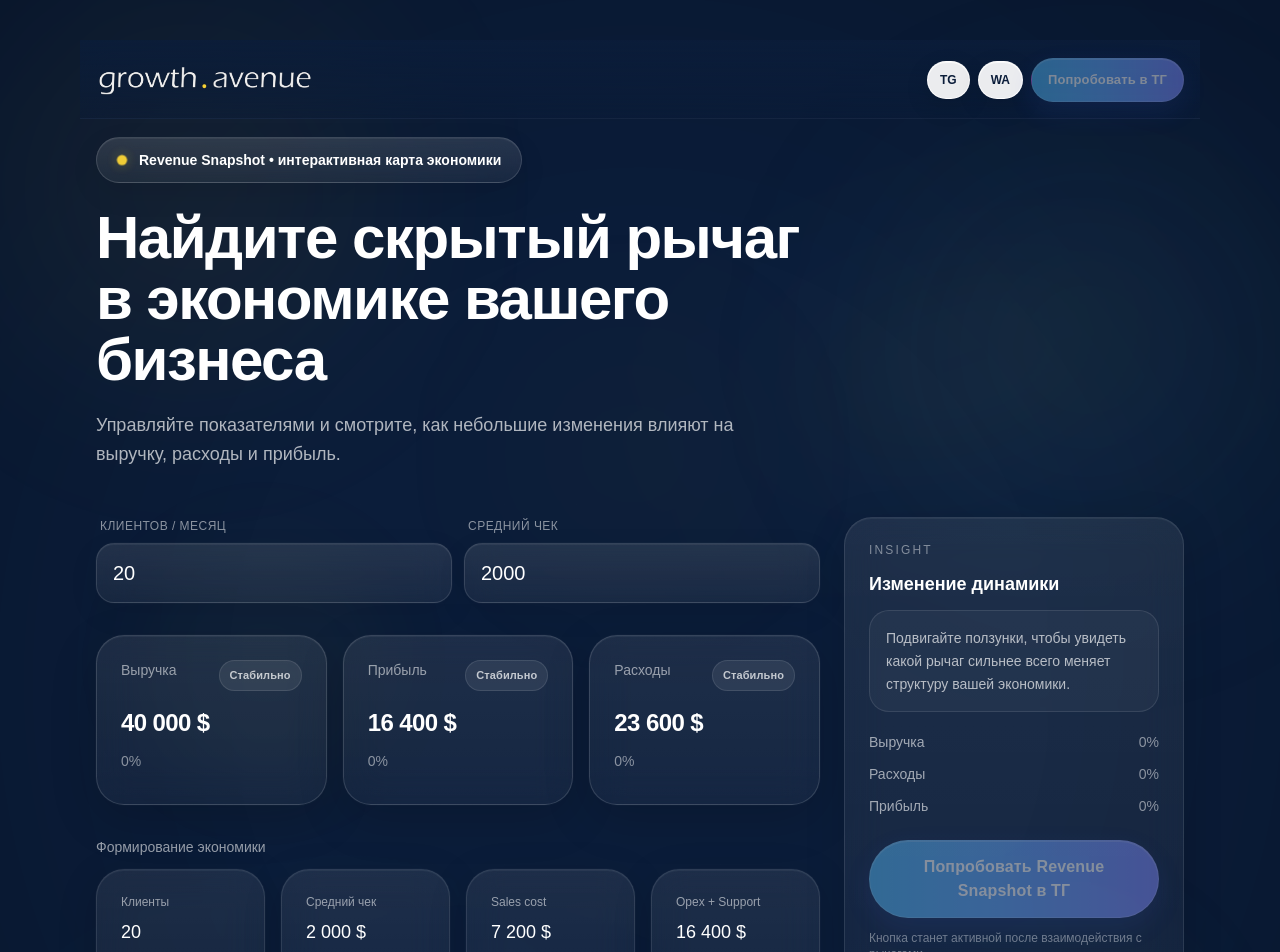
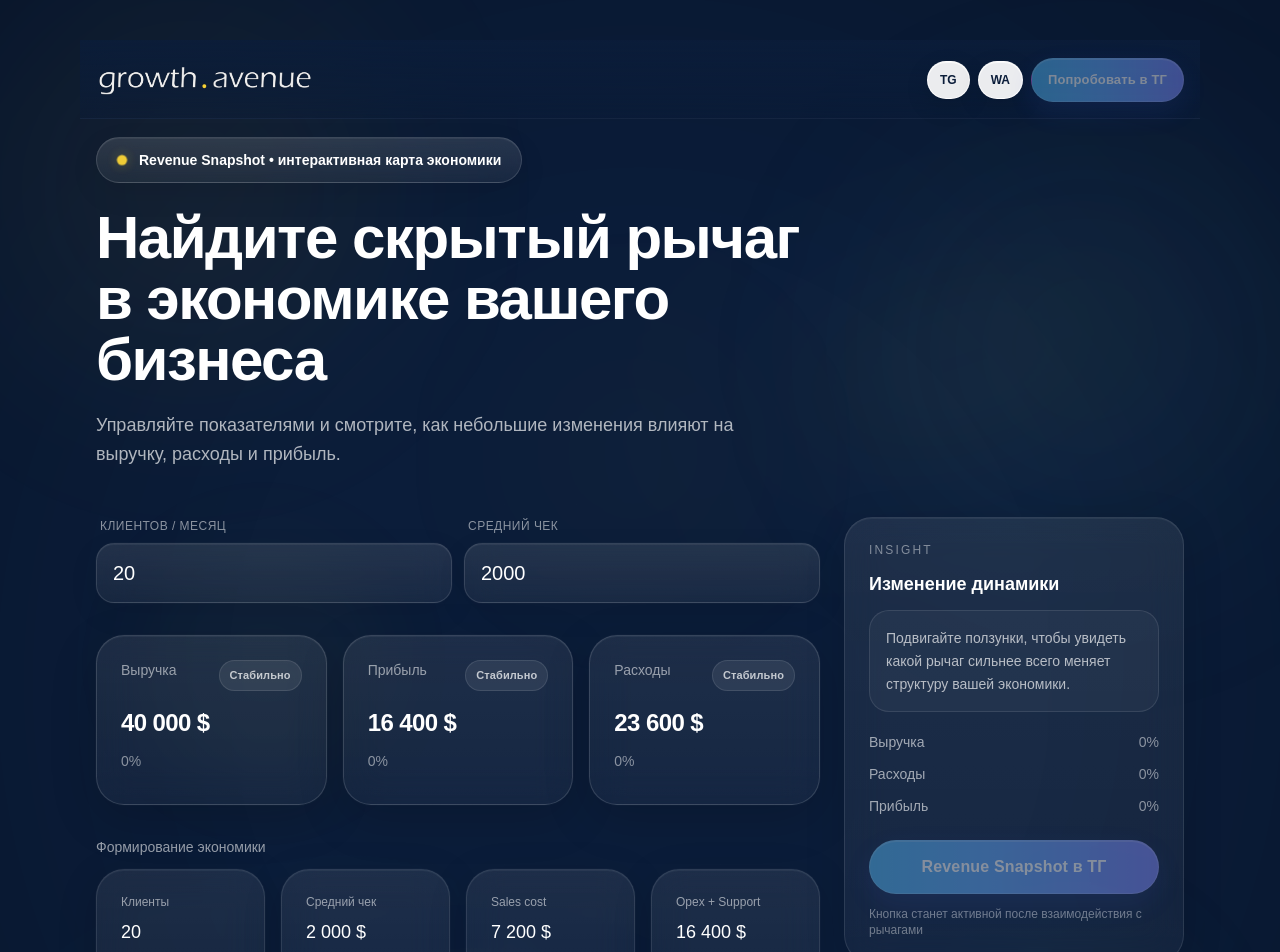
Before and after one commit to vic1995tory-ux/revenue_snapshot2026, a Next.js app: page / in a window 1280 px wide. Shown: the top 952 px of the page. Built offline with nearby package versions, Linux system fonts and the light colour scheme.

Commit message:
Update link text for Revenue Snapshot

```diff
--- a/app/page.tsx
+++ b/app/page.tsx
@@ -536,7 +536,7 @@ export default function Home() {
                 target="_blank"
                 rel="noreferrer"
               >
-                Попробовать Revenue Snapshot в ТГ
+                Revenue Snapshot в ТГ
               </a>
             </div>
 
```
